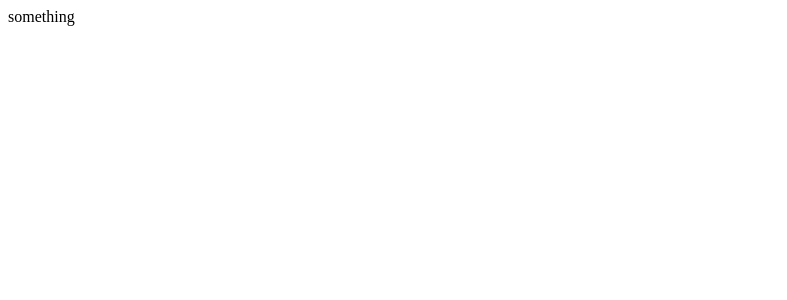
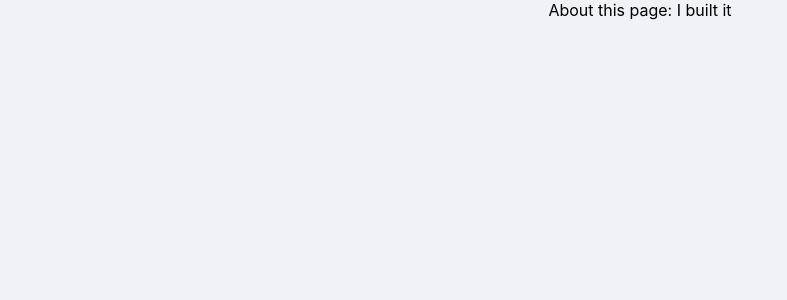
Before and after one commit to dokilove/movie_app_2019, a React (Create React App) app: page /#/about in a window 1280 px wide. Shown: the top 300 px of the page, without its empty margins (0-787 px from the left). Built offline with nearby package versions, Linux system fonts and the light colour scheme.

Commit message:
#14.1 Building the Router (08:51)

```diff
--- a/src/App.js
+++ b/src/App.js
@@ -1,7 +1,17 @@
 import React from "react";
+import { HashRouter, Route, Routes } from "react-router-dom";
+import Home from "./routes/Home";
+import About from "./routes/About";
 
 function App() {
-  return <span>something</span>;
+  return (
+    <HashRouter>
+      <Routes>
+        <Route path="/" exact={true} element={<Home />} />
+        <Route path="/about" element={<About />} />
+      </Routes>
+    </HashRouter>
+  );
 }
 
 export default App;
--- a/src/routes/About.js
+++ b/src/routes/About.js
@@ -0,0 +1,7 @@
+import React from "react";
+
+function About() {
+  return <span>About this page: I built it </span>;
+}
+
+export default About;
```
